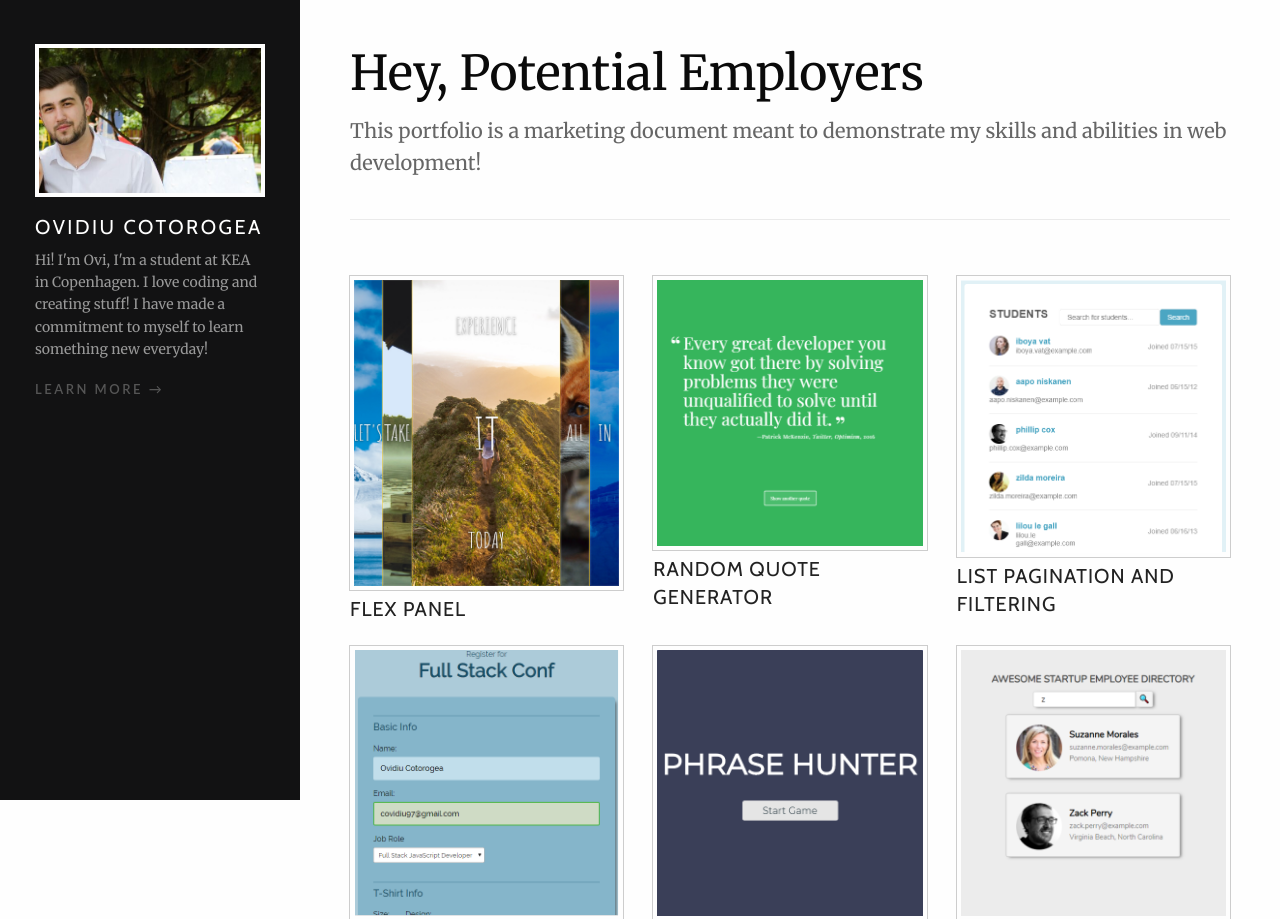
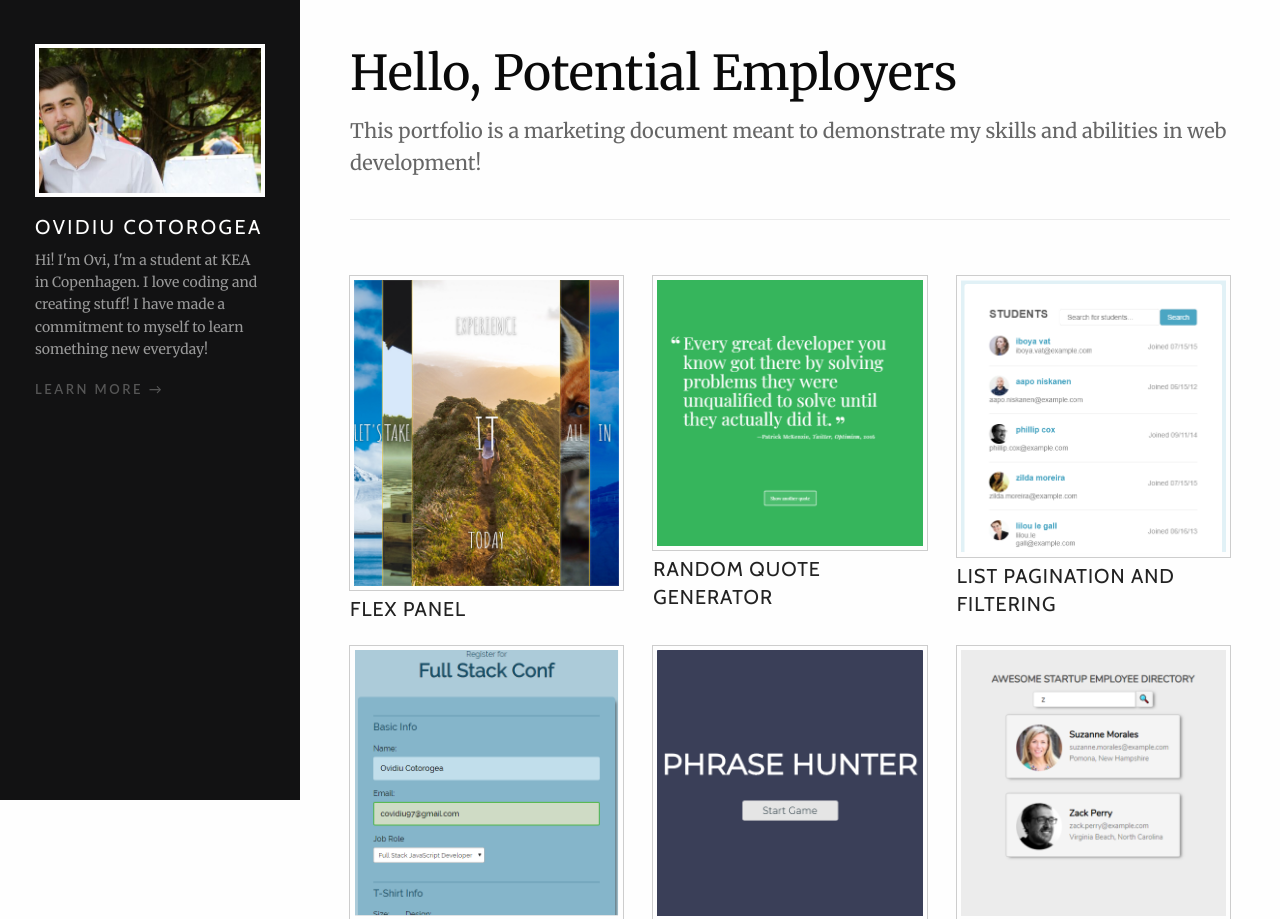
Before and after one commit to Ovio224/Node.js-and-Express-Site, a Node server app: page / in a window 1280 px wide. Shown: the top 919 px of the page. Run offline with Node 20, Linux system fonts and the light colour scheme.

Commit message:
Update info

```diff
--- a/package.json
+++ b/package.json
@@ -2,7 +2,7 @@
   "name": "nodejs-and-express-site",
   "version": "1.0.0",
   "description": "A portofolio made to showcase my projects, which is made with Express.js",
-  "main": "app.js",
+  "main": "server.js",
   "scripts": {
     "test": "echo \"Error: no test specified\" && exit 1"
   },
--- a/views/index.pug
+++ b/views/index.pug
@@ -4,7 +4,7 @@ block content
   article.grid-container.portfolio-intro
     div
 
-      h1 Hey, Potential Employers
+      h1 Hello, Potential Employers
 
       p.lead.text-light
         | This portfolio is a marketing document meant to demonstrate my skills and abilities in web development!
```
